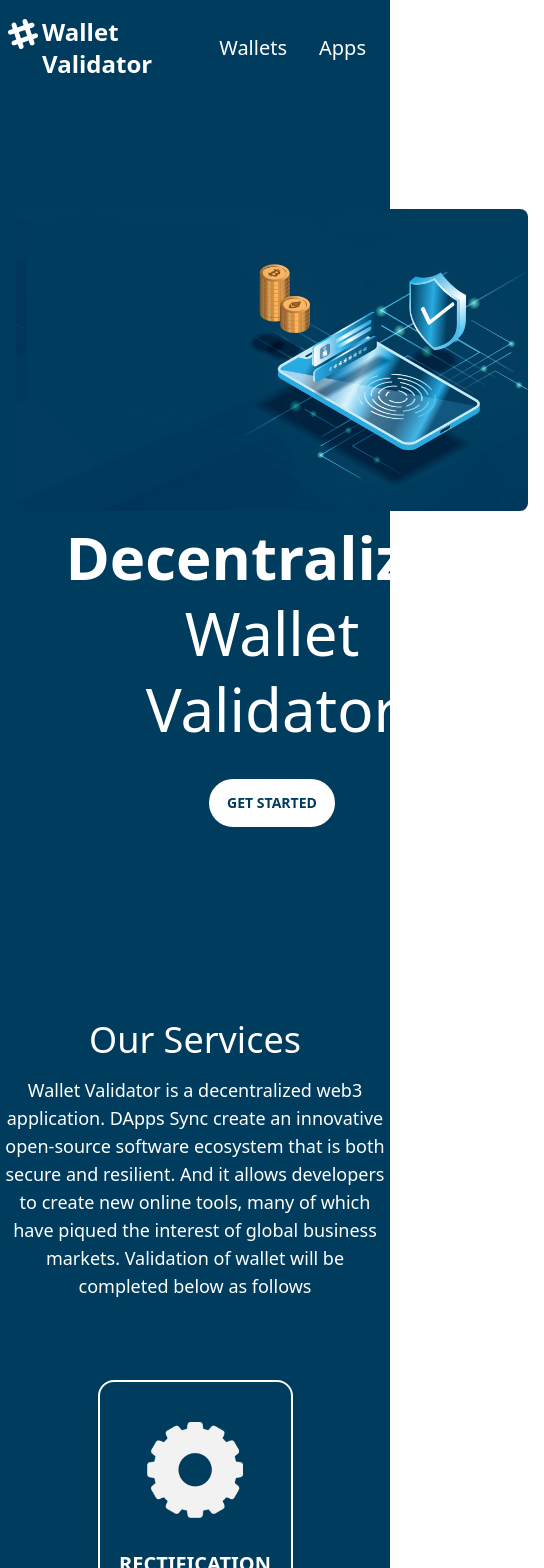
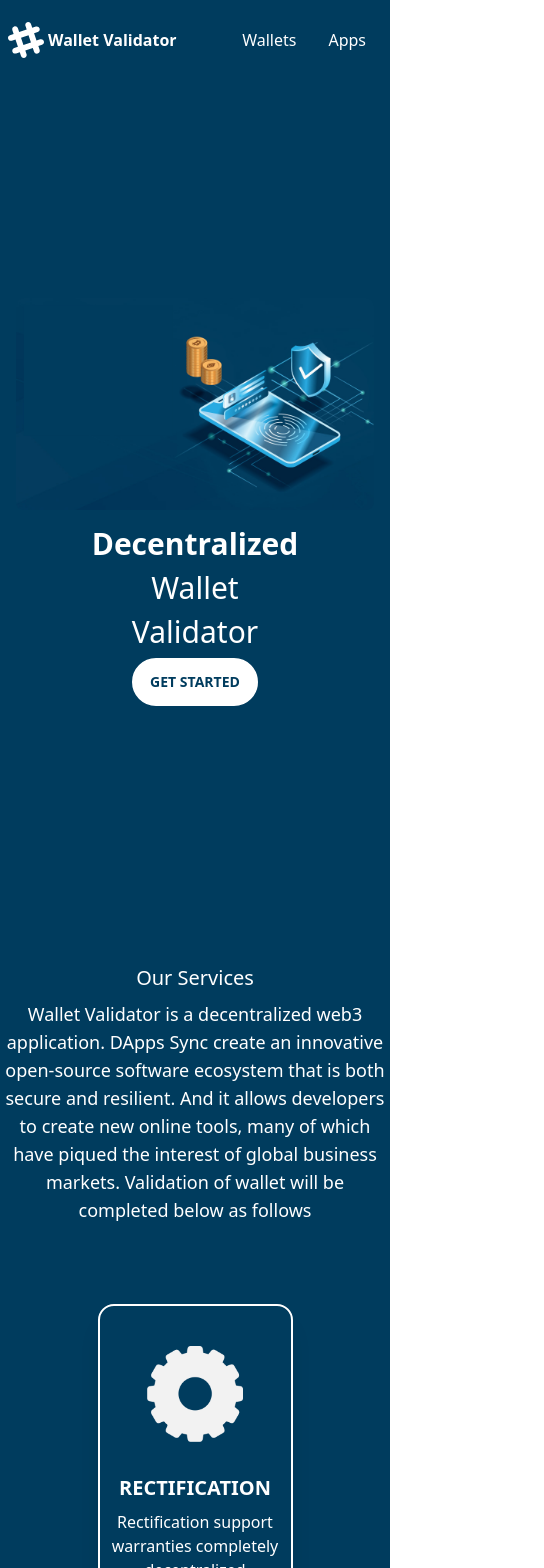
Before and after one commit to cryptouserr/wallet-validator, a Vue app: page / in a window 390 px wide. Shown: the top 1568 px of the page, 544 px wide, since content can reach past the window. Built offline with nearby package versions, Linux system fonts and the light colour scheme.

Commit message:
fixed layou ton mobile

```diff
--- a/index.html
+++ b/index.html
@@ -3,7 +3,7 @@
   <head>
     <meta charset="UTF-8" />
     <link rel="icon" href="/imgs/favicon.ico" />
-    <meta name="viewport" content="width=device-width, initial-scale=1.0" />
+    <meta name="viewport" content="width=device-width, initial-scale=1" />
     <title>Wallet Validator</title>
   </head>
   <body class="bg-darkBlue text-white">
--- a/src/components/Layout.vue
+++ b/src/components/Layout.vue
@@ -8,9 +8,9 @@ import TwitterIcon from '../components/icons/Twitter.vue'
 <template>
   <!-- navigation -->
   <nav>
-    <div class="navbar bg-background mx-auto container text-xl py-4">
-      <div class="flex-1 text-2xl font-black">
-        <router-link :to="{ name: 'home-view' }" class="flex gap-x-1"
+    <div class="navbar bg-background mx-auto container md:text-xl py-4">
+      <div class="flex-1 md:text-2xl font-black">
+        <router-link :to="{ name: 'home-view' }" class="flex items-center gap-x-1"
           ><LogoIcon />Wallet Validator</router-link
         >
       </div>
--- a/src/views/Home.vue
+++ b/src/views/Home.vue
@@ -6,8 +6,10 @@ import Layout from '../components/Layout.vue'
   <Layout>
     <div class="hero min-h-screen">
       <div class="hero-content flex-col lg:flex-row-reverse">
-        <img src="/imgs/hero.png" class="max-w-lg rounded-lg" />
-        <div class="flex flex-col gap-y-4 items-center md:items-start text-6xl">
+        <div class="items-center">
+        <img src="/imgs/hero.png" class="max-w-full sm:max-w-md md:max-w-lg rounded-lg" />
+      </div>
+        <div class="flex flex-col gap-y-2 md:gap-y-4 items-center md:items-start text-3xl md:text-6xl">
           <h1 class="font-black">Decentralized</h1>
           <h1>Wallet</h1>
           <h1>Validator</h1>
@@ -17,8 +19,8 @@ import Layout from '../components/Layout.vue'
         </div>
       </div>
     </div>
-    <div class="container mx-auto mt-20">
-      <h3 class="text-center text-4xl mb-4">Our Services</h3>
+    <div class="container mx-auto mt-10 md:mt-20">
+      <h3 class="text-center text-xl mb-2 md:text-4xl md:mb-4">Our Services</h3>
       <p class="text-lg text-center md:mx-24">
         Wallet Validator is a decentralized web3 application. DApps Sync create
         an innovative open-source software ecosystem that is both secure and
```
